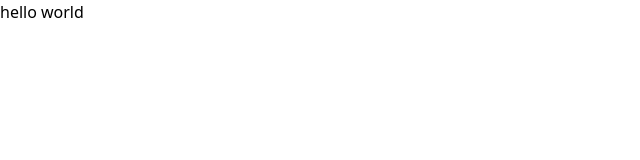
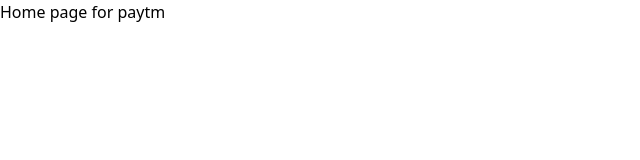
Before and after one commit to ankan20/Paytm-wallet, a React (Vite) app in the folder frontend/: page / in a window 1280 px wide. Shown: the top 160 px of the page, without its empty margins (0-640 px from the left). Built offline with nearby package versions, Linux system fonts and the light colour scheme.

Commit message:
backend apis done

```diff
--- a/frontend/src/App.jsx
+++ b/frontend/src/App.jsx
@@ -3,7 +3,7 @@
 const App = () => {
   return (
     <div>
-      hello world
+      Home page for paytm
     </div>
   )
 }
```
